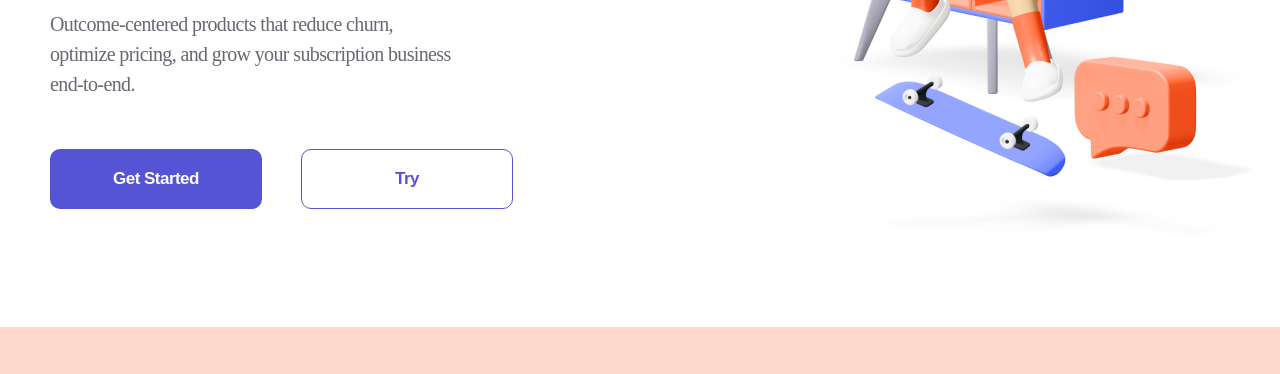
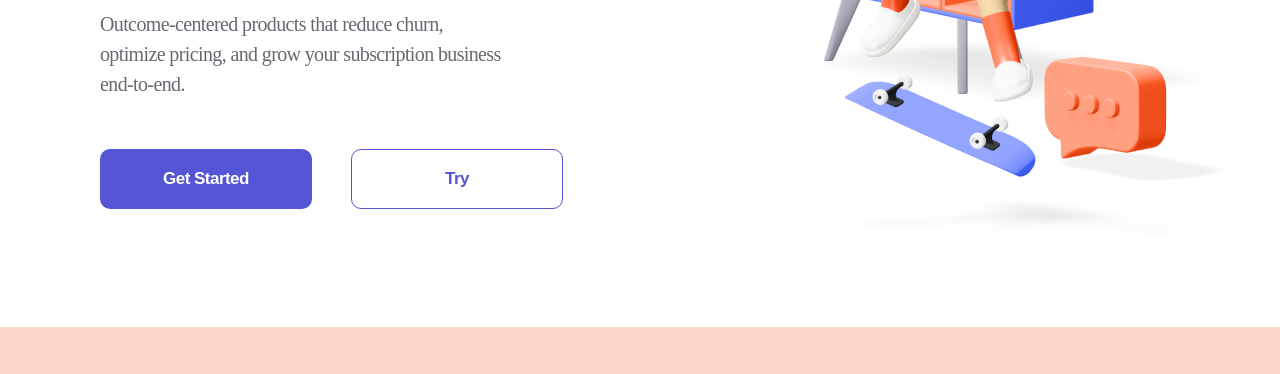
Before and after one commit to Tipdi/logo, a plain HTML site: page index.html in a window 1280 px wide. Shown: the part 523-897 px from the top of the page. Drawn offline with Linux system fonts and the light colour scheme.

Commit message:
Add files via upload

```diff
--- a/style.css
+++ b/style.css
@@ -75,8 +75,8 @@
 .container_about{
 
     margin: 105px auto 85px;
-    padding-left: 50px;
-    padding-right: 20px;
+    padding-left: 100px;
+    padding-right: 50px;
 }
 
 .about_title{
```
